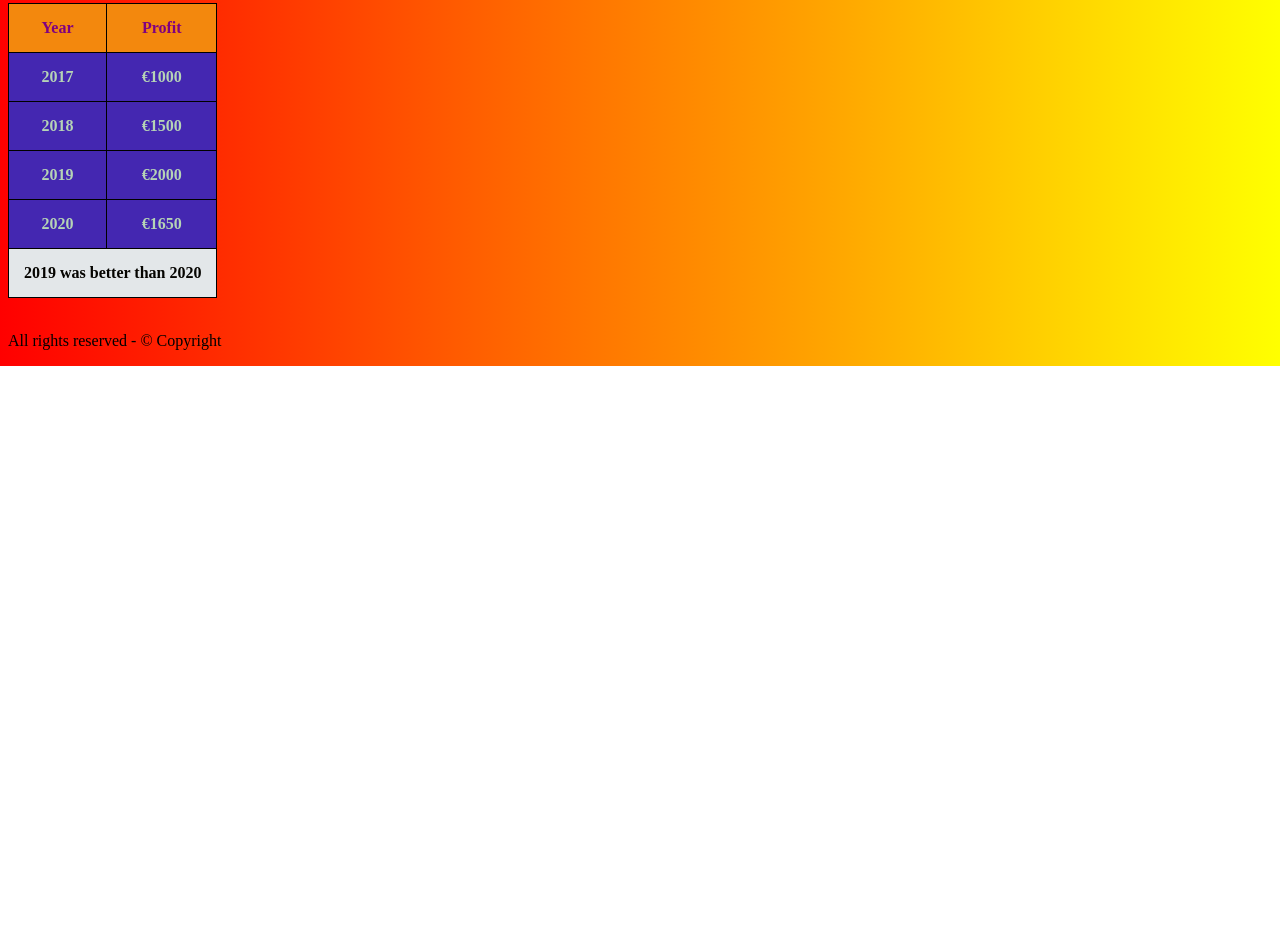
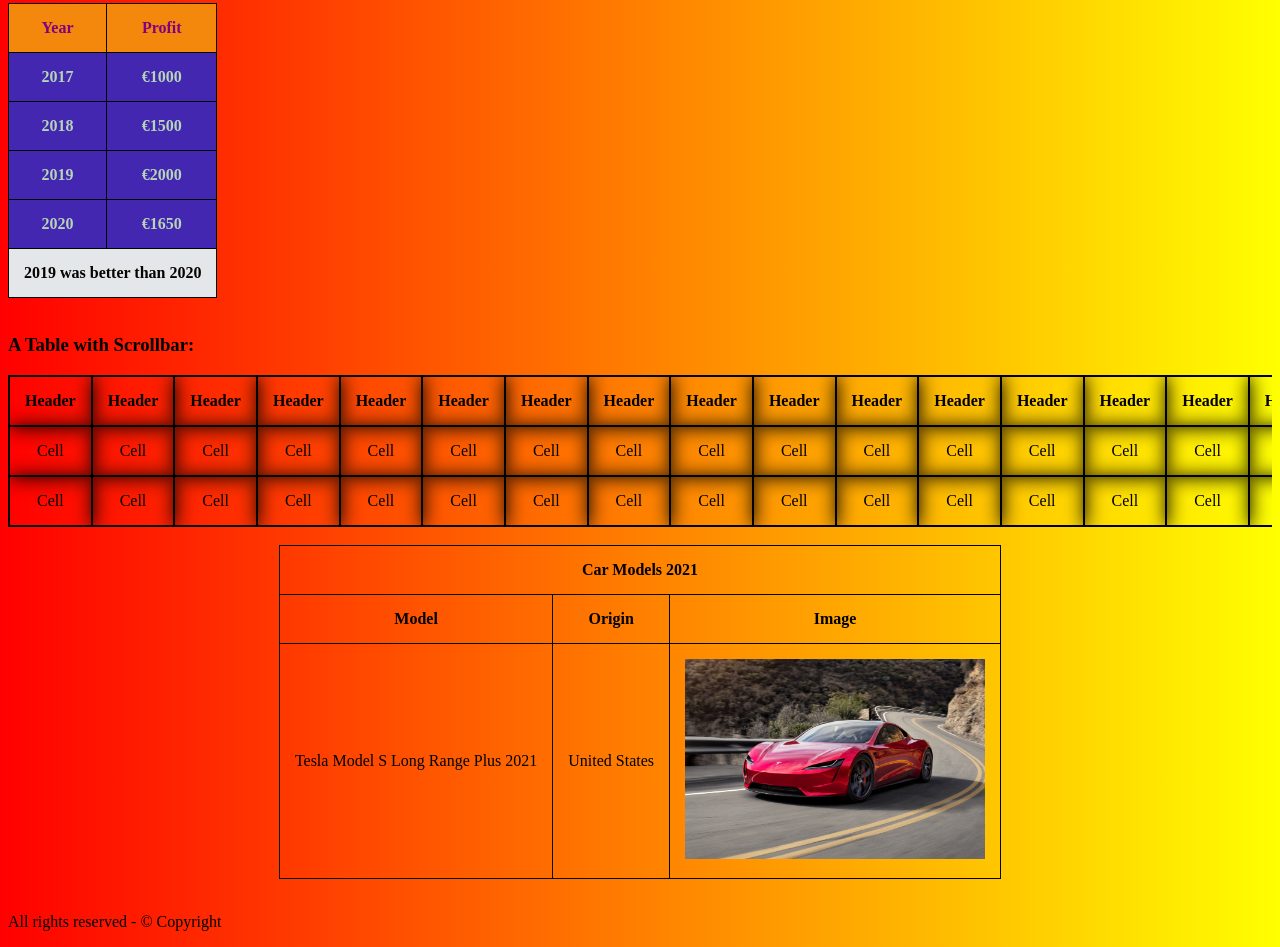
Before and after one commit to T0BBELITO/menyexempel-lists, a plain HTML site: page about.html in a window 1280 px wide. Shown: the part 2524-3471 px from the top of the page. Before the commit the page ends 2890 px from the top, so only its background shows below. Drawn offline with Linux system fonts and the light colour scheme.

Commit message:
Add files via upload

```diff
--- a/about.html
+++ b/about.html
@@ -432,6 +432,250 @@
 
 <br>
 
+<h3>A Table with Scrollbar:</h3>
+
+<div class="scroll-bar">
+
+<table class="many-columns">
+
+<thead>
+
+<tr>
+
+<th>Header</th>
+
+<th>Header</th>
+
+<th>Header</th>
+
+<th>Header</th>
+
+<th>Header</th>
+
+<th>Header</th>
+
+<th>Header</th>
+
+<th>Header</th>
+
+<th>Header</th>
+
+<th>Header</th>
+
+<th>Header</th>
+
+<th>Header</th>
+
+<th>Header</th>
+
+<th>Header</th>
+
+<th>Header</th>
+
+<th>Header</th>
+
+<th>Header</th>
+
+<th>Header</th>
+
+<th>Header</th>
+
+<th>Header</th>
+
+<th>Header</th>
+
+<th>Header</th>
+
+<th>Header</th>
+
+<th>Header</th>
+
+<th>Header</th>
+
+<th>Header</th>
+
+<th>Header</th>
+
+<th>Header</th>
+
+<th>Header</th>
+
+<th>Header</th>
+
+</tr>
+
+</thead>
+
+<tbody>
+
+<tr>
+
+<td>Cell</td>
+
+<td>Cell</td>
+
+<td>Cell</td>
+
+<td>Cell</td>
+
+<td>Cell</td>
+
+<td>Cell</td>
+
+<td>Cell</td>
+
+<td>Cell</td>
+
+<td>Cell</td>
+
+<td>Cell</td>
+
+<td>Cell</td>
+
+<td>Cell</td>
+
+<td>Cell</td>
+
+<td>Cell</td>
+
+<td>Cell</td>
+
+<td>Cell</td>
+
+<td>Cell</td>
+
+<td>Cell</td>
+
+<td>Cell</td>
+
+<td>Cell</td>
+
+<td>Cell</td>
+
+<td>Cell</td>
+
+<td>Cell</td>
+
+<td>Cell</td>
+
+<td>Cell</td>
+
+<td>Cell</td>
+
+<td>Cell</td>
+
+<td>Cell</td>
+
+<td>Cell</td>
+
+<td>Cell</td>
+
+</tr>
+
+<tr>
+
+<td>Cell</td>
+
+<td>Cell</td>
+
+<td>Cell</td>
+
+<td>Cell</td>
+
+<td>Cell</td>
+
+<td>Cell</td>
+
+<td>Cell</td>
+
+<td>Cell</td>
+
+<td>Cell</td>
+
+<td>Cell</td>
+
+<td>Cell</td>
+
+<td>Cell</td>
+
+<td>Cell</td>
+
+<td>Cell</td>
+
+<td>Cell</td>
+
+<td>Cell</td>
+
+<td>Cell</td>
+
+<td>Cell</td>
+
+<td>Cell</td>
+
+<td>Cell</td>
+
+<td>Cell</td>
+
+<td>Cell</td>
+
+<td>Cell</td>
+
+<td>Cell</td>
+
+<td>Cell</td>
+
+<td>Cell</td>
+
+<td>Cell</td>
+
+<td>Cell</td>
+
+<td>Cell</td>
+
+<td>Cell</td>
+
+</tr>
+
+</tbody>
+
+</table>
+
+</div>
+
+<br>
+
+<table class="table-image">
+
+  <tr>
+
+  <th colspan="3">Car Models 2021</th>
+
+  </tr>
+
+  <tr>
+
+  <th>Model</th>
+
+  <th>Origin</th>
+
+  <th>Image</th>
+
+  </tr>
+
+  <tr>
+
+  <td>Tesla Model S Long Range Plus 2021</td>
+
+  <td>United States</td>
+
+  <td><img src="./css/tesla.png" alt="Tesla car 2021" height=200 width=400></td>
+
+  </tr>
+
+  </table>
+
+  <br>
+
 <!--Table end-->
 
     <footer class="footer">
--- a/css/lists-tables.css
+++ b/css/lists-tables.css
@@ -270,3 +270,20 @@ background-color: #e27319;
 background-color: #3d0bc5;
 
 }
+
+.scroll-bar {
+    overflow-x: auto;
+}
+
+.many-columns th, .many-columns td {
+    box-shadow: 1px 1px 20px black;
+    border-width: 2px;
+    padding: 15px;
+
+}
+
+.table-image {
+
+    margin: 0 auto;
+
+}
```
Also changed, not shown: css/tesla.png (added).
